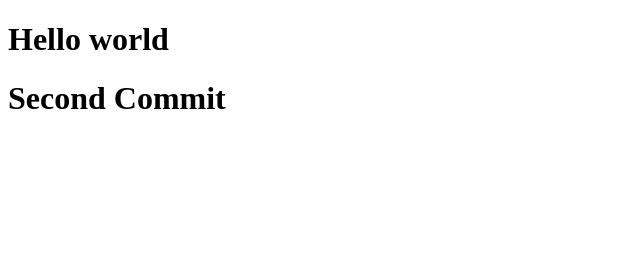
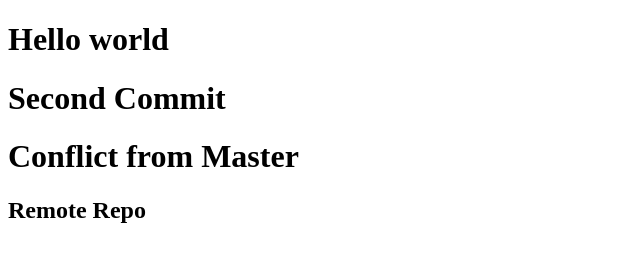
Before and after one commit to huynhngocthang1/Practic_Github, a plain HTML site: page index.html in a window 1280 px wide. Shown: the whole page, without its empty margins (0-640 px from the left). Drawn offline with Linux system fonts and the light colour scheme.

Commit message:
new remote push

```diff
--- a/index.html
+++ b/index.html
@@ -8,5 +8,7 @@
 <body>
     <h1>Hello world</h1>
     <h1>Second Commit</h1>
+    <h1>Conflict from Master</h1>
+    <h2>Remote Repo</h2>
 </body>
 </html>
```
